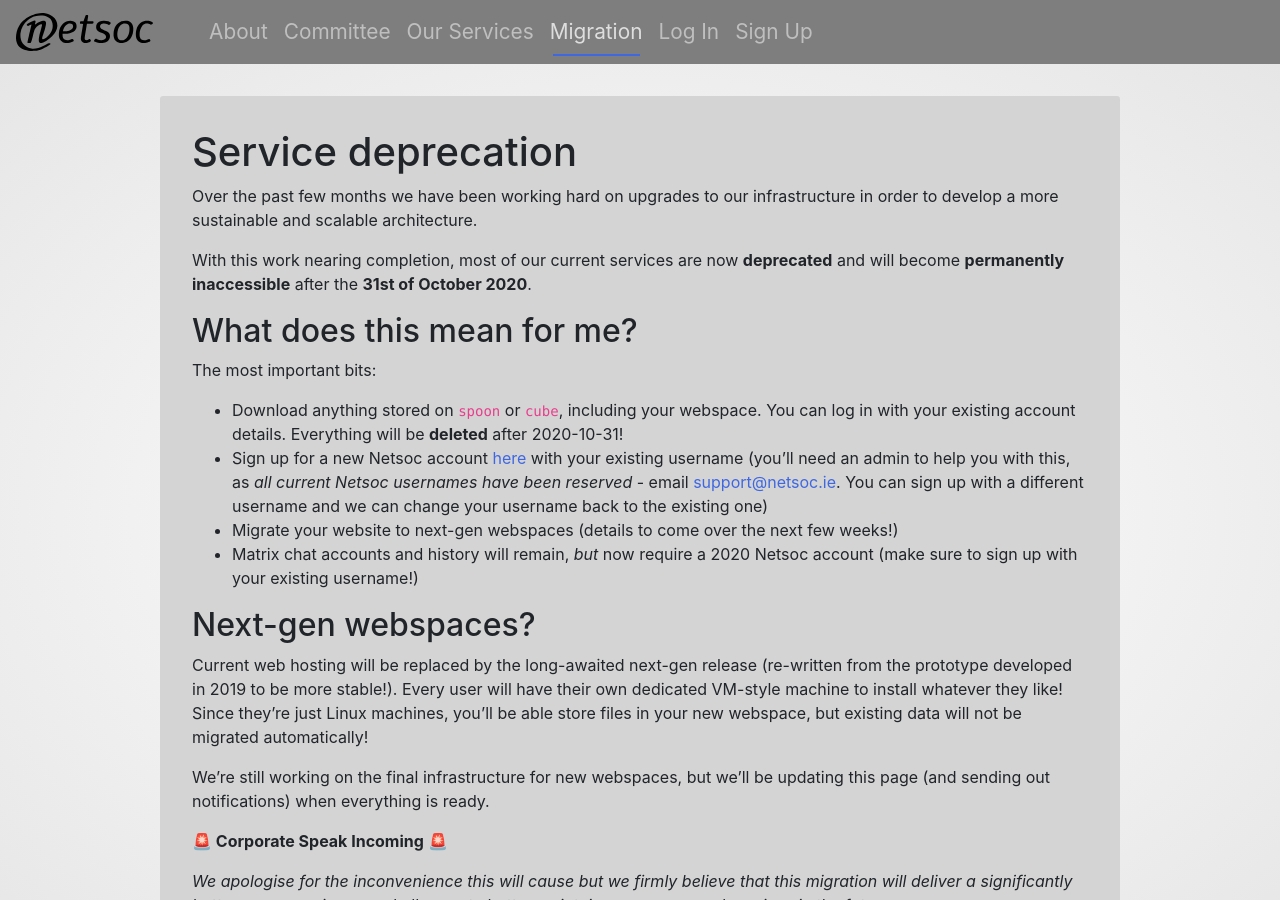
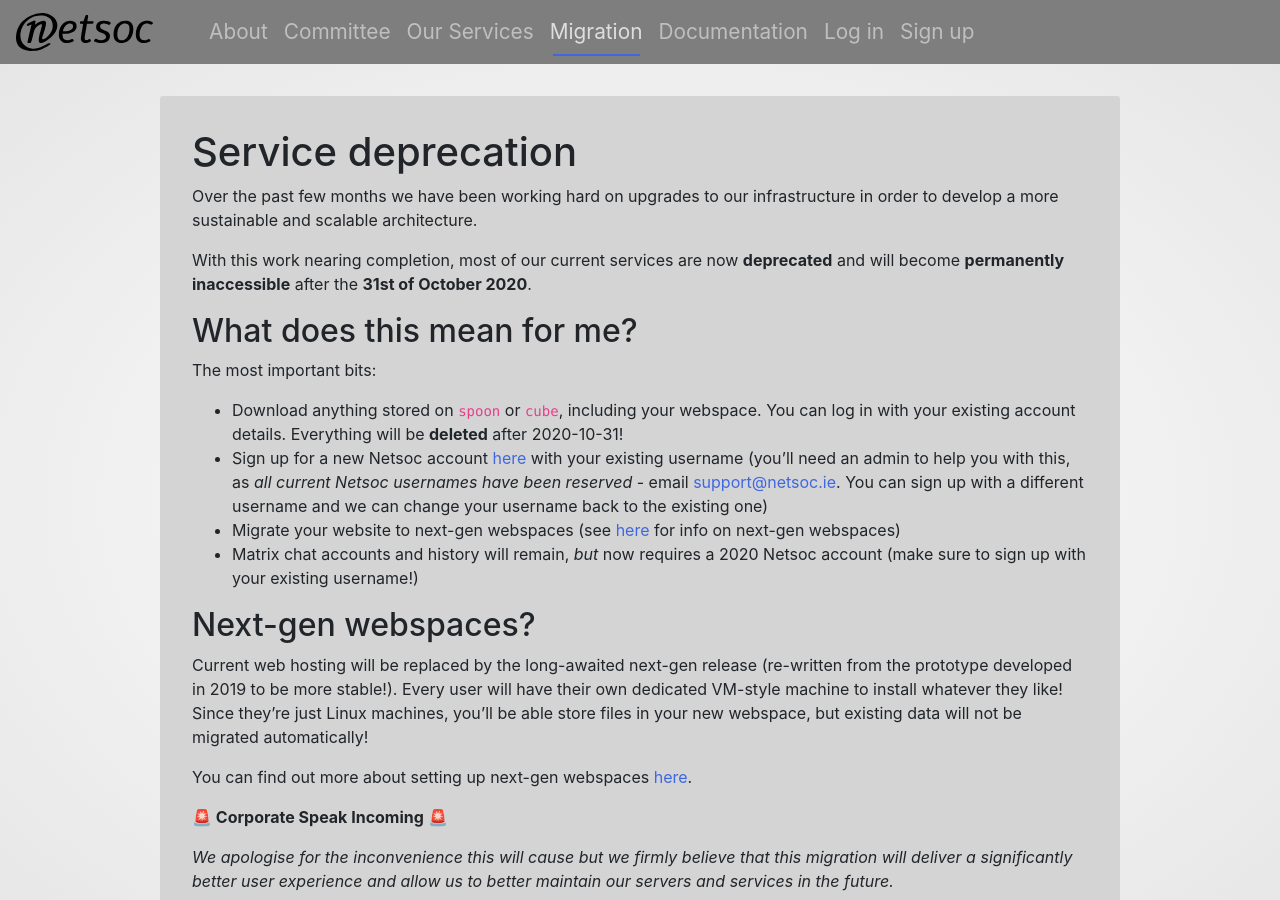
Before and after one commit to netsoc/website-ng, a Jekyll site: the page built from migration.md, in a window 1280 px wide. Built offline with Jekyll 4.4.1, drawn with Linux system fonts in a browser that asks for light colours.

Commit message:
Update webspaces info

```diff
--- a/_data/navigation.yaml
+++ b/_data/navigation.yaml
@@ -6,9 +6,11 @@
   link: /services/
 - name: Migration
   link: /migration/
-- name: Log In
+- name: Documentation
+  link: https://docs.netsoc.ie/
+- name: Log in
   link: https://accounts.netsoc.ie/
   new_tab: true
-- name: Sign Up
+- name: Sign up
   link: https://accounts.netsoc.ie/signup
   new_tab: true
--- a/migration.md
+++ b/migration.md
@@ -22,8 +22,9 @@
     existing username (you'll need an admin to help you with this, as _all current Netsoc usernames have been reserved_ -
     email [support@netsoc.ie](mailto:support@netsoc.ie). You can sign up with a different username and we can change
     your username back to the existing one)
-  - Migrate your website to next-gen webspaces (details to come over the next few weeks!)
-  - Matrix chat accounts and history will remain, _but_ now require a 2020 Netsoc account (make sure to sign up with
+  - Migrate your website to next-gen webspaces (see [here](https://docs.netsoc.ie/webspaced/) for info on next-gen
+    webspaces)
+  - Matrix chat accounts and history will remain, _but_ now requires a 2020 Netsoc account (make sure to sign up with
     your existing username!)
 
 ## Next-gen webspaces?
@@ -33,8 +34,7 @@
 Since they're just Linux machines, you'll be able store files in your new webspace, but existing data will not be
 migrated automatically!
 
-We're still working on the final infrastructure for new webspaces, but we'll be updating this page (and sending out
-notifications) when everything is ready.
+You can find out more about setting up next-gen webspaces [here](https://docs.netsoc.ie/webspaced/).
 
 **🚨 Corporate Speak Incoming 🚨**
 
```
Also changed, not shown: services.md (+1 -1 lines), Gemfile.lock.
